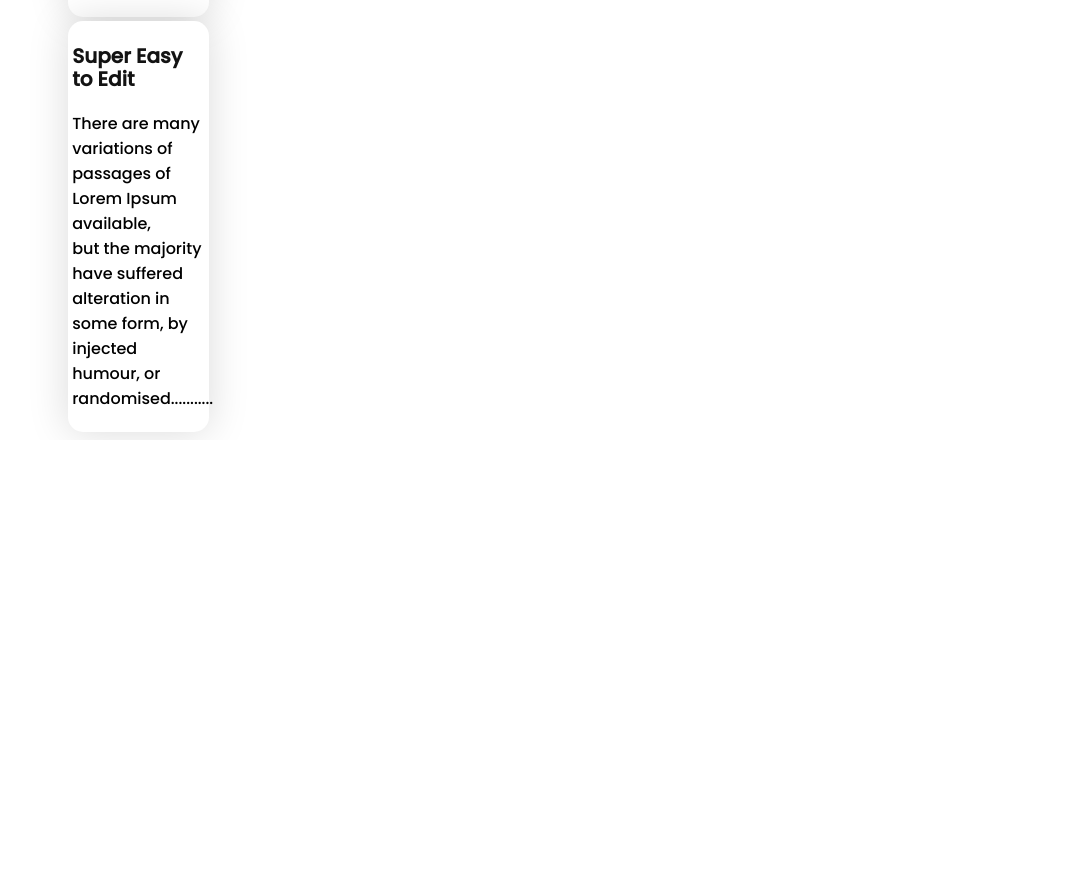
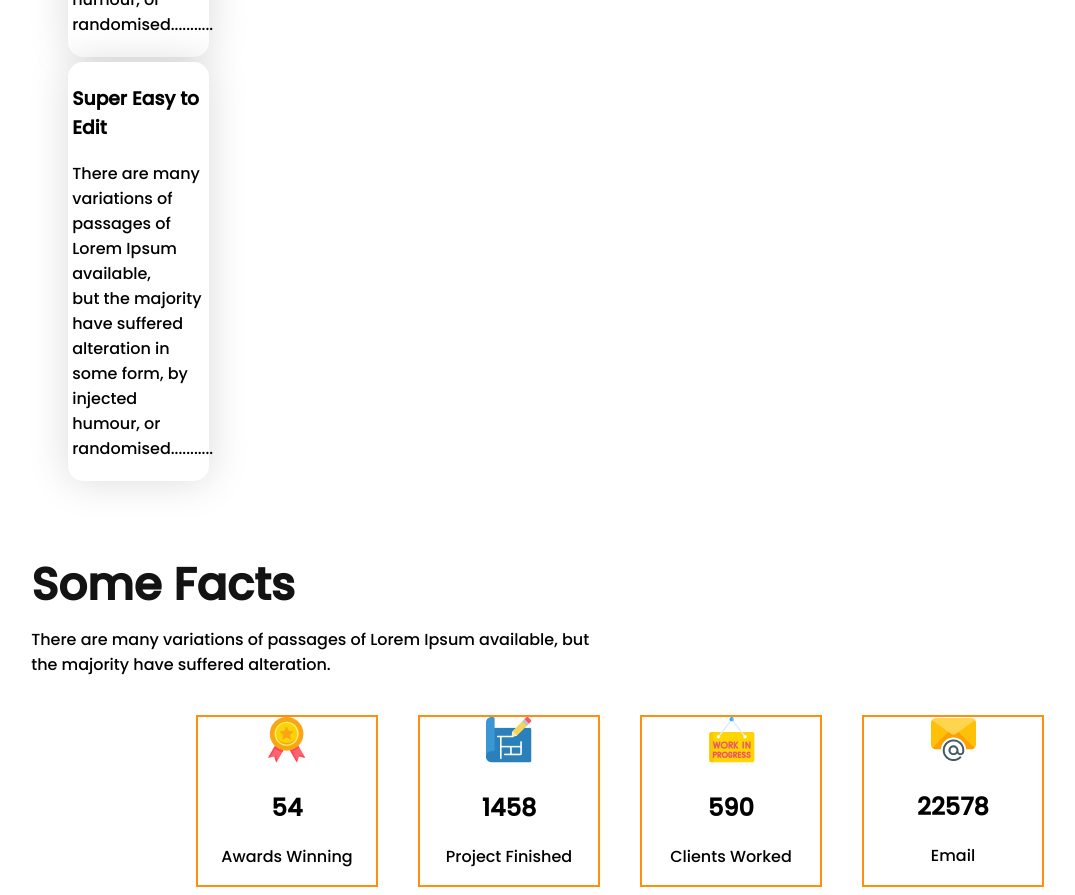
Before and after one commit to fahimfarhad-official/g3-architects, a plain HTML site: page index.html in a window 1280 px wide. Shown: the part 4574-5469 px from the top of the page, without its empty margins (40-1115 px from the left). Before the commit the page ends 5014 px from the top, so only its background shows below. Drawn offline with Linux system fonts and the light colour scheme.

Commit message:
add some code

```diff
--- a/index.html
+++ b/index.html
@@ -43,7 +43,7 @@
     <div class="fast-section-blog">
       <h2 class="Blog-titles"><span class="space-g">Quick list</span> of Our<br><span class="space-o">Features</span>
       </h2>
-      <p class="blog-dittels">There are many variations of passages of Lorem Ipsum available,<br>but the majority have
+      <p class="dittels">There are many variations of passages of Lorem Ipsum available,<br>but the majority have
         suffered alteration in some form, by injected <br>humour, or randomised words which don't look even</p>
       <button class="primary-btn">Explore More</button>
     </div>
@@ -53,28 +53,28 @@
       <div class="sec-section-main-div1">
         <div>
           <h2 class="Blog-titless">Features you will <br>love & enjoy</h2>
-          <p class="blog-dittels">There are many variations of passages of Lorem Ipsum available, but the <br>majority
+          <p class="dittels">There are many variations of passages of Lorem Ipsum available, but the <br>majority
             have
             suffered alteration in some form, by injected humour, or <br>randomised words which don't look even</p>
         </div>
         <div class="box-shedo">
           <h3 class="feature-title">Dexktop & Mobile Version</h3>
-          <p class="feature-dittels">There are many variations of passages of Lorem Ipsum available, <br>but the
+          <p class="dittels">There are many variations of passages of Lorem Ipsum available, <br>but the
             majority have suffered alteration in some form, by <br>injected humour, or randomised...........</p>
         </div>
         <div class="box-shedo">
           <h3 class="feature-title">Drag & Drop Builder</h3>
-          <p class="feature-dittels">There are many variations of passages of Lorem Ipsum available, <br>but the
+          <p class="dittels">There are many variations of passages of Lorem Ipsum available, <br>but the
             majority have suffered alteration in some form, by <br>injected humour, or randomised...........</p>
         </div>
         <div class="box-shedo">
           <h3 class="feature-title">Awesome Modern Design</h3>
-          <p class="feature-dittels">There are many variations of passages of Lorem Ipsum available, <br>but the
+          <p class="dittels">There are many variations of passages of Lorem Ipsum available, <br>but the
             majority have suffered alteration in some form, by <br>injected humour, or randomised...........</p>
         </div>
         <div class="box-shedo">
           <h3 class="feature-title">Super Easy to Edit</h3>
-          <p class="feature-dittels">There are many variations of passages of Lorem Ipsum available,<br>but the majority
+          <p class="dittels">There are many variations of passages of Lorem Ipsum available,<br>but the majority
             have suffered alteration in some form, by <br>injected humour, or randomised...........</p>
         </div>
       </div>
@@ -89,6 +89,34 @@
       </div>
     </div>
   </section>
+  <div class="some-facts">
+    <h2 class="Blog-titles">Some Facts</h2>
+    <p class="dittels facts">There are many variations of passages of Lorem Ipsum available, but <br> the majority have
+      suffered alteration.</p>
+  </div>
+  <section class="icon-image">
+
+    <div class="awards-winning">
+      <img src="images/icons/ribon.png" alt="">
+      <h2>54</h2>
+      <p>Awards Winning</p>
+    </div>
+    <div class="project-finished">
+      <img src="images/icons/projects.png" alt="">
+      <h2>1458</h2>
+      <p>Project Finished</p>
+    </div>
+    <div class="Clients-worked">
+      <img src="images/icons/customers.png" alt="">
+      <h2>590</h2>
+      <p>Clients Worked</p>
+    </div>
+    <div class="email">
+      <img src="images/icons/email.png" alt="">
+      <h2>22578</h2>
+      <p>Email</p>
+    </div>
+  </section>
 </main>
 
 <body>
--- a/styles/style.css
+++ b/styles/style.css
@@ -61,7 +61,8 @@ header {
 
 /*---------------------------
 ---------Button style----------*/
-.primary-btn,.primary-btn2 {
+.primary-btn,
+.primary-btn2 {
   width: 180px;
   height: 64px;
   background: #FF900E;
@@ -78,7 +79,8 @@ header {
   background-color: #5c3202;
   transition: ease-in .4s;
 }
-.primary-btn2{
+
+.primary-btn2 {
   width: 342px;
   height: 200px;
   left: 880px;
@@ -107,45 +109,55 @@ border-radius: 8px;
   margin-left: 73px;
 }
 
-.Blog-titles,.space-g,.space-o {
+.Blog-titles,
+.space-g,
+.space-o {
   font-weight: 700;
   font-size: 45px;
   color: #131313;
 }
-.space-g{
+
+.space-g {
   color: #727272;
 }
-.space-o{
+
+.space-o {
   color: #FF900E;
 
 }
+
 /*-----------------------
 ----------Secend section------*/
-.sec-section-main-div{
+.sec-section-main-div {
   display: flex;
   margin-top: 90px;
   margin-left: 100px;
 }
-.sec-section-main-div1{
+
+.sec-section-main-div1 {
   margin-right: 15%;
 }
-.Blog-titless{
+
+.Blog-titless {
   border-left: solid #FF900E;
   padding-left: 2%;
 }
-.feature-title{
+
+.title {
   font-weight: 600;
   font-size: 20px;
   line-height: 23px;
   color: #131313;
 }
-.box-shedo{
+
+.box-shedo {
   background-color: #ffff;
   padding: 3%;
   margin-top: 3%;
   box-shadow: 0px 0px 40px rgb(0 0 0 / 15%);
   border-radius: 15px;
 }
+
 .experience {
   display: flex;
   flex-direction: column;
@@ -165,14 +177,16 @@ height: 200px;
   border: 0;
   border-radius: 10px;
 }
-.btn-t1{
+
+.btn-t1 {
   font-weight: 700;
   font-size: 65px;
   line-height: 70px;
   text-align: center;
   color: #FFFFFF;
 }
-.btn-t2{
+
+.btn-t2 {
   margin-top: -45px;
   font-weight: 500;
   font-size: 25px;
@@ -180,3 +194,64 @@ line-height: 40px;
   text-align: center;
   color: #FFFFFF;
 }
+
+/*--------------------
+----------Some Facts style------*/
+.some-facts {
+  margin-top: 70px;
+  margin-left: 5%;
+}
+
+.icon-image {
+  display: flex;
+  justify-content: center;
+  text-align: center;
+  margin-top: 3%;
+}
+
+.awards-winning {
+  display: flexbox;
+  border: 2px solid #FF900E;
+  margin-left: 40px;
+  width: 178px;
+  transition: transform 2s;
+
+}
+
+.project-finished {
+  display: flexbox;
+  border: 2px solid #FF900E;
+  margin-left: 40px;
+  width: 178px;
+  transition: transform 2s;
+}
+
+.Clients-worked {
+  display: flexbox;
+  border: 2px solid #FF900E;
+  margin-left: 40px;
+  width: 178px;
+  transition: transform 2s;
+}
+
+.email {
+  display: flexbox;
+  border: 2px solid #FF900E;
+  margin-left: 40px;
+  width: 178px;
+  transition: transform 2s;
+}
+
+/* hover  */
+.email:hover,
+.awards-winning:hover,
+.project-finished:hover,
+.Clients-worked:hover {
+  border: 2px solid #FF900E;
+  width: 250px;
+  background-color: antiquewhite;
+}
+
+.facts {
+  margin-top: -30px;
+}
```
Lines whose indentation alone changed are shown as unchanged.
